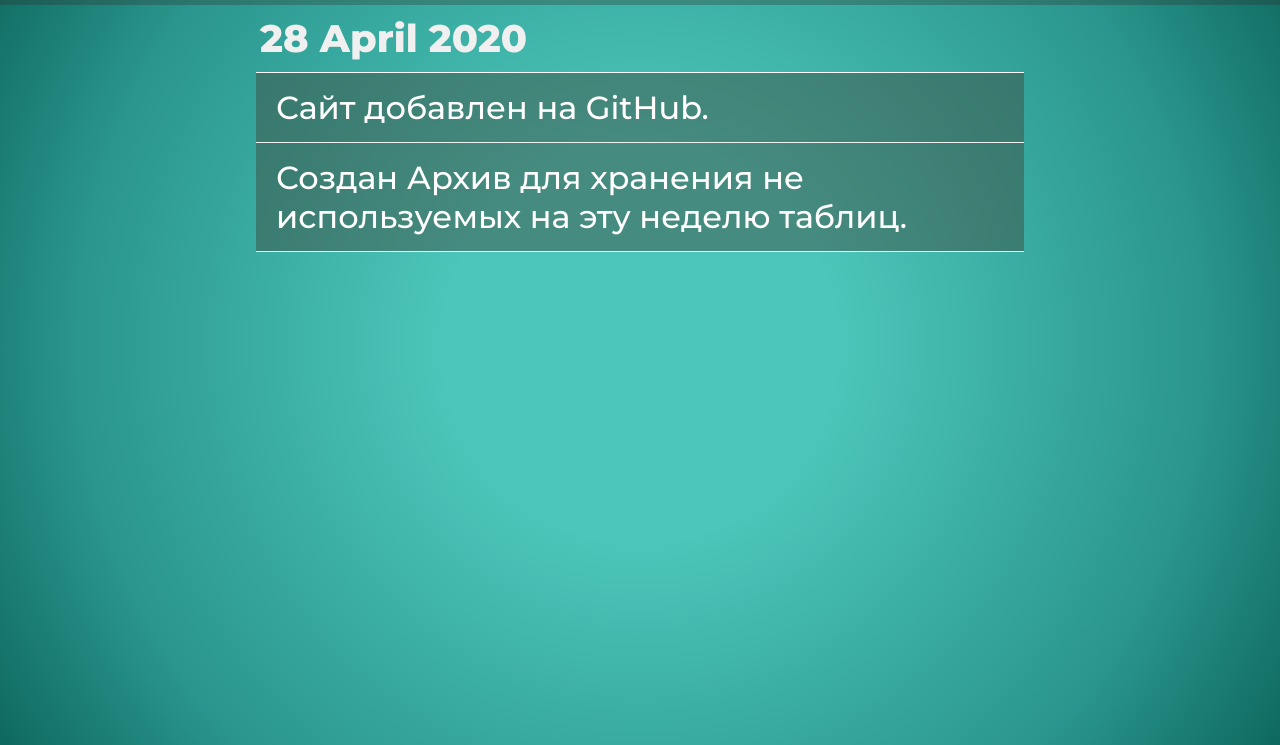
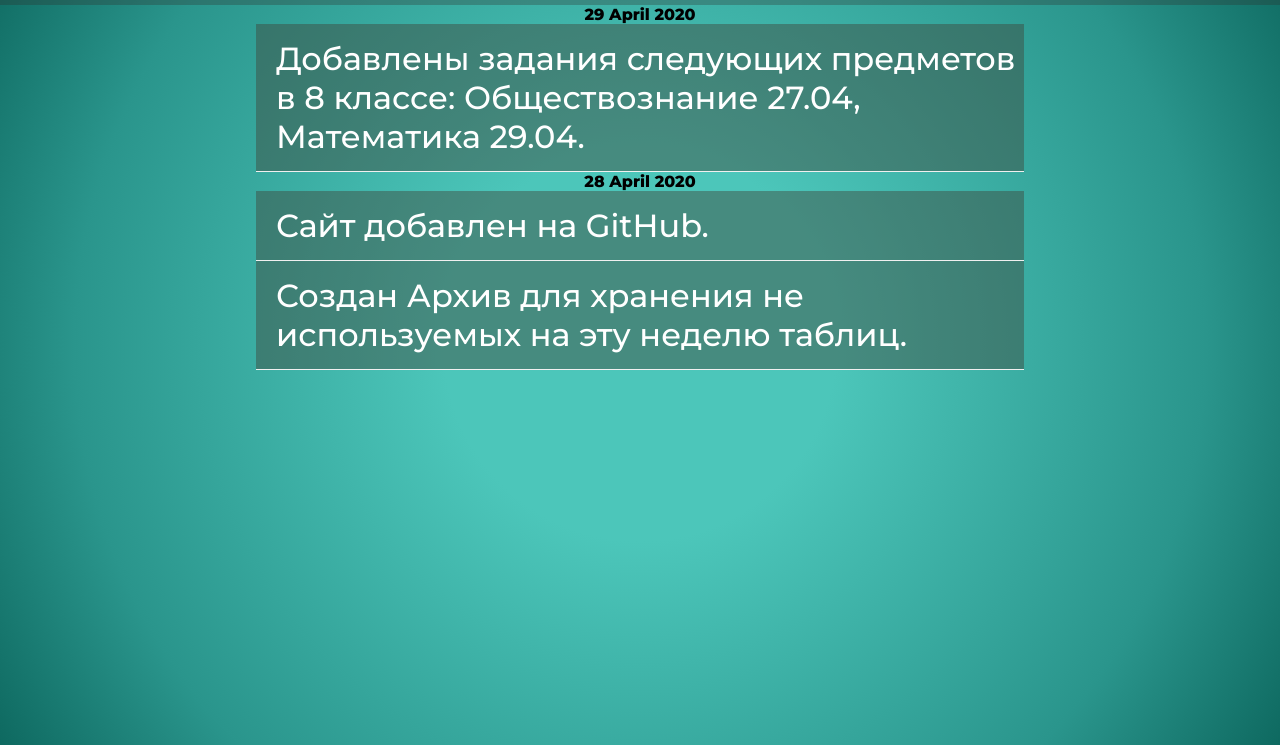
Before and after one commit to DadStreets/DadStreets.github.io, a plain HTML site: page pages/news.html in a window 1280 px wide. Shown: the part 55-800 px from the top of the page. Drawn offline with Linux system fonts and the light colour scheme.

Commit message:
Update news.html

```diff
--- a/pages/news.html
+++ b/pages/news.html
@@ -68,19 +68,21 @@
 		</header>
 		<main>
 			<table class="tableNews">
-				<thead>
+				<tr>
+					<th>29 April 2020</th>
+				</tr>
+				<tr>
+					<td>Добавлены задания следующих предметов в 8 классе: Обществознание 27.04, Математика 29.04.</td>
+				</tr>
 				<tr>
 					<th>28 April 2020</th>
 				</tr>
-				</thead>
-				<tbody>
 				<tr>
 					<td>Сайт добавлен на GitHub.</td>
 				</tr>
 				<tr>
 					<td>Создан Архив для хранения не используемых на эту неделю таблиц.</td>
 				</tr>
-				</tbody>
 			</table>
 		</main>
 	</div>
```
Lines whose indentation alone changed are shown as unchanged.
